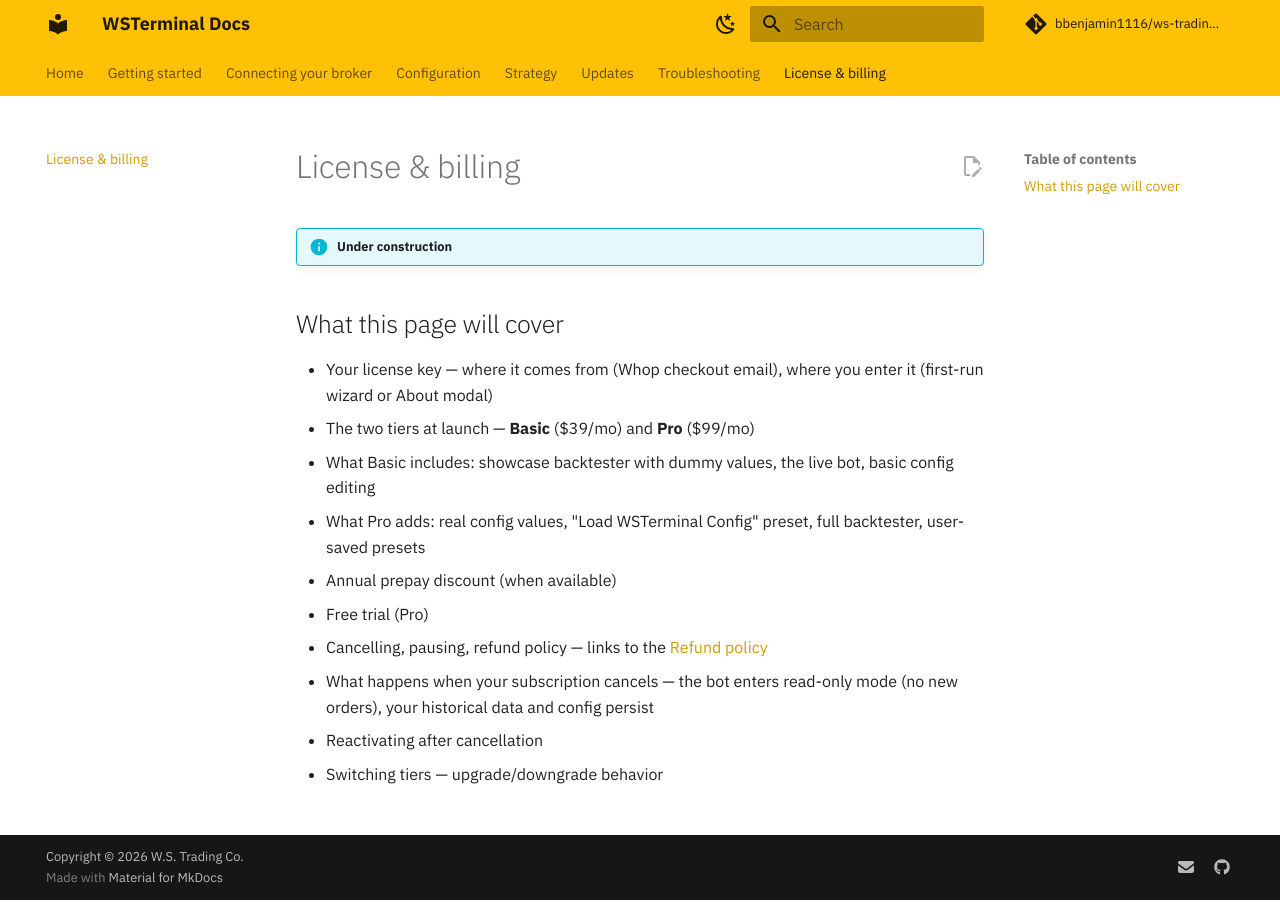
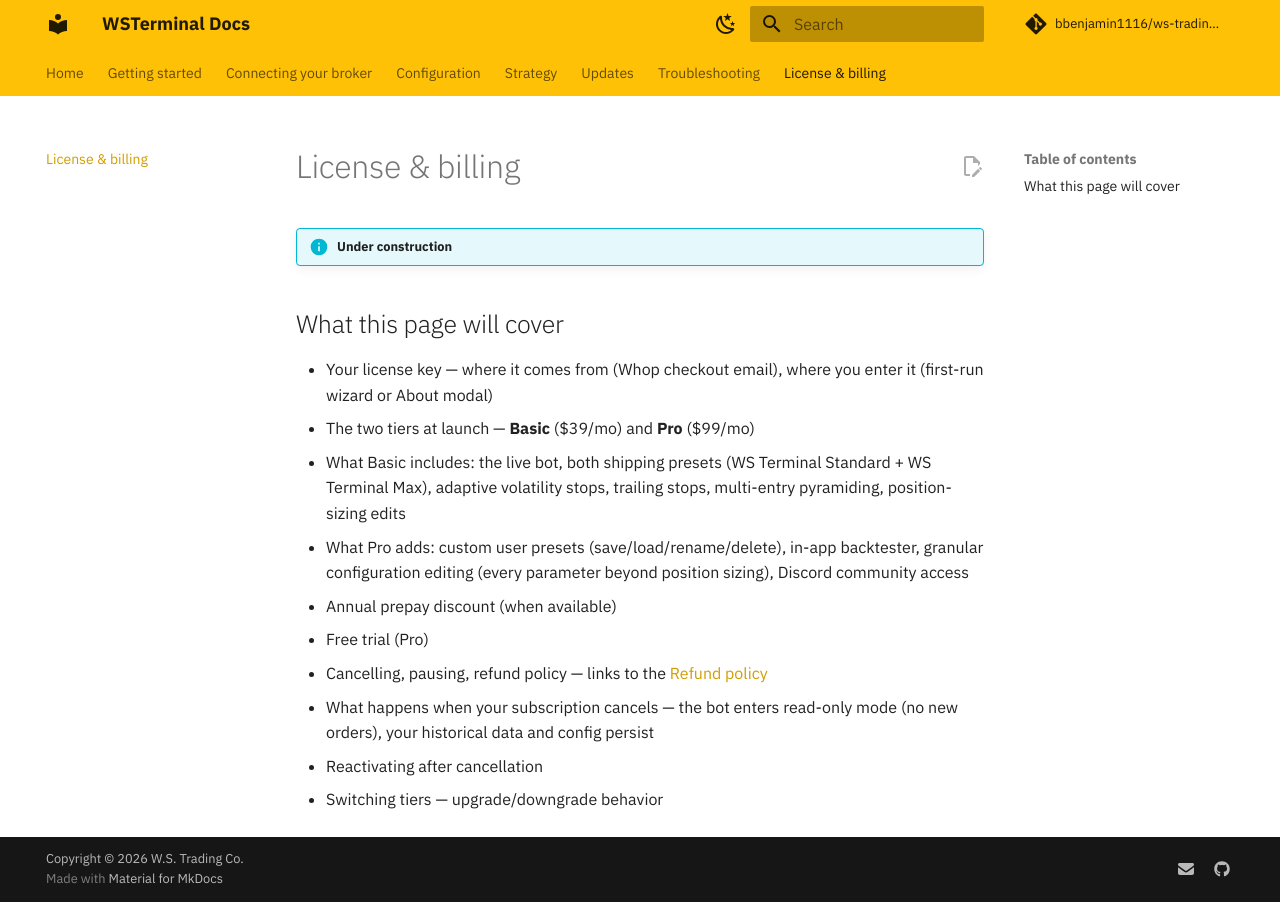
Before and after one commit to bbenjamin1116/ws-trading-docs, an MkDocs documentation site: the page built from docs/license-billing.md, in a window 1280 px wide. Built offline with MkDocs 1.6.1 and Material for MkDocs 9.7.7, drawn with Linux system fonts in a browser that asks for light colours; comment, search, counter and statistics services are not loaded.

Commit message:
docs: license-billing tier-summary aligns with preset pivot
Missed in the first docs sweep (44f7eca). The under-construction
license-billing page's TOC listed the OLD tier comparison:

  - "Basic includes: showcase backtester with dummy values, the live
    bot, basic config editing"
  - "Pro adds: real config values, 'Load WSTerminal Config' preset,
    full backtester, user-saved presets"

Replaced with the post-pivot framing matching pricing.html and the
faq:

  - Basic: live bot + both shipping presets (Standard + Max) +
    adaptive volatility stops + trailing stops + multi-entry +
    position-sizing edits
  - Pro adds: custom user presets, in-app backtester, granular config
    editing, Discord access

Page is still an under-construction stub; this only updates the TOC
preview to reflect what'll actually go in the real content when
this page gets filled in.

Co-Authored-By: Claude Opus 4.7 <noreply@anthropic.com>

```diff
--- a/docs/license-billing.md
+++ b/docs/license-billing.md
@@ -6,8 +6,8 @@
 
 - Your license key — where it comes from (Whop checkout email), where you enter it (first-run wizard or About modal)
 - The two tiers at launch — **Basic** ($39/mo) and **Pro** ($99/mo)
-  - What Basic includes: showcase backtester with dummy values, the live bot, basic config editing
-  - What Pro adds: real config values, "Load WSTerminal Config" preset, full backtester, user-saved presets
+  - What Basic includes: the live bot, both shipping presets (WS Terminal Standard + WS Terminal Max), adaptive volatility stops, trailing stops, multi-entry pyramiding, position-sizing edits
+  - What Pro adds: custom user presets (save/load/rename/delete), in-app backtester, granular configuration editing (every parameter beyond position sizing), Discord community access
 - Annual prepay discount (when available)
 - Free trial (Pro)
 - Cancelling, pausing, refund policy — links to the [Refund policy](https://ws-trading.co/refund.html)
```
